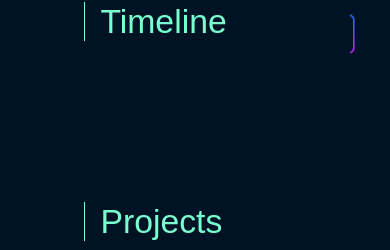
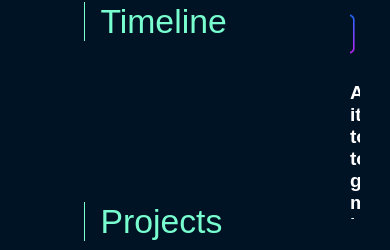
Before and after one commit to yasasbanukaofficial/yasasbanuka-webv3, a Next.js app: page / in a window 390 px wide. Shown: the part 447-697 px from the top of the page. Built offline with nearby package versions, Linux system fonts and the light colour scheme; a web font is replaced by a local one.

Commit message:
added queries for hero.js and navbar

```diff
--- a/app/components/organisms/Hero.module.css
+++ b/app/components/organisms/Hero.module.css
@@ -67,6 +67,12 @@
 
     }
 
+    .para {
+        text-align: right;
+        font-size: 19.25px;
+        width: auto;
+    }
+
     .name {
         font-size: 5.5vh;
     }
```
